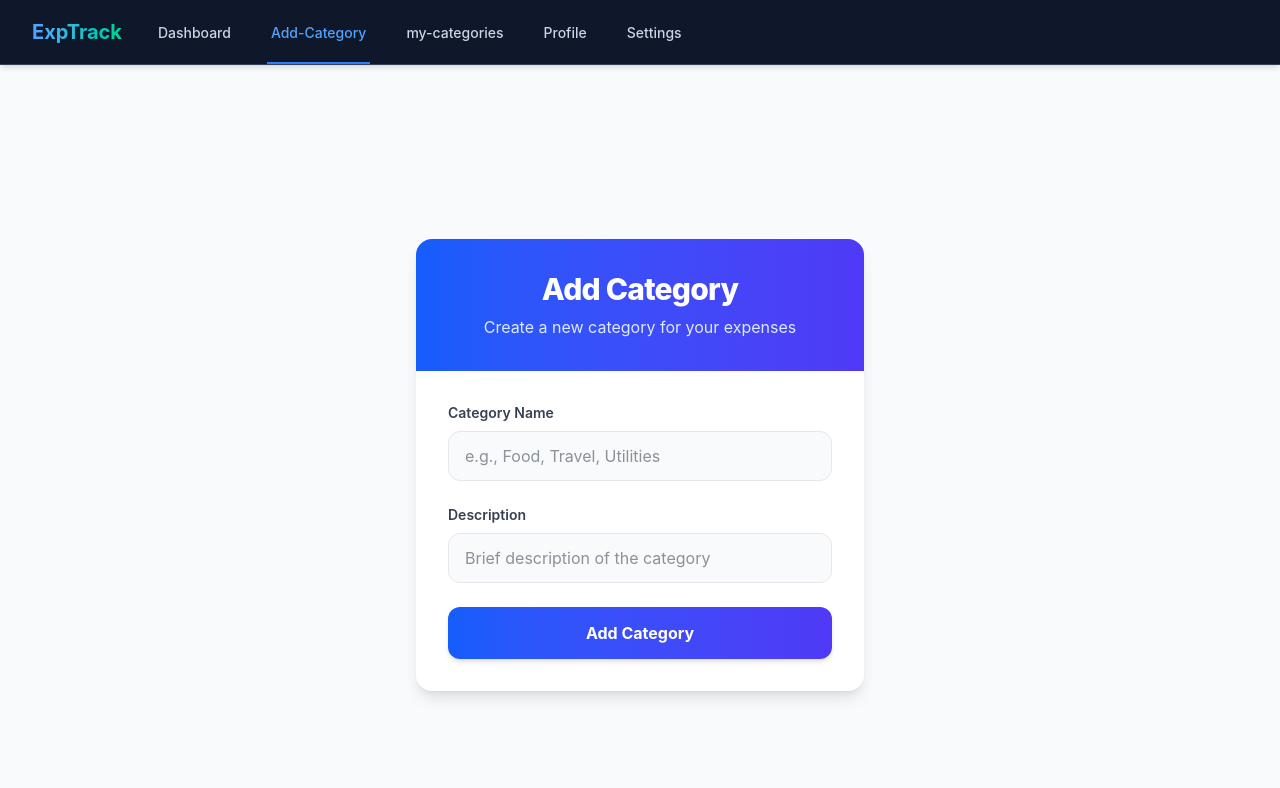
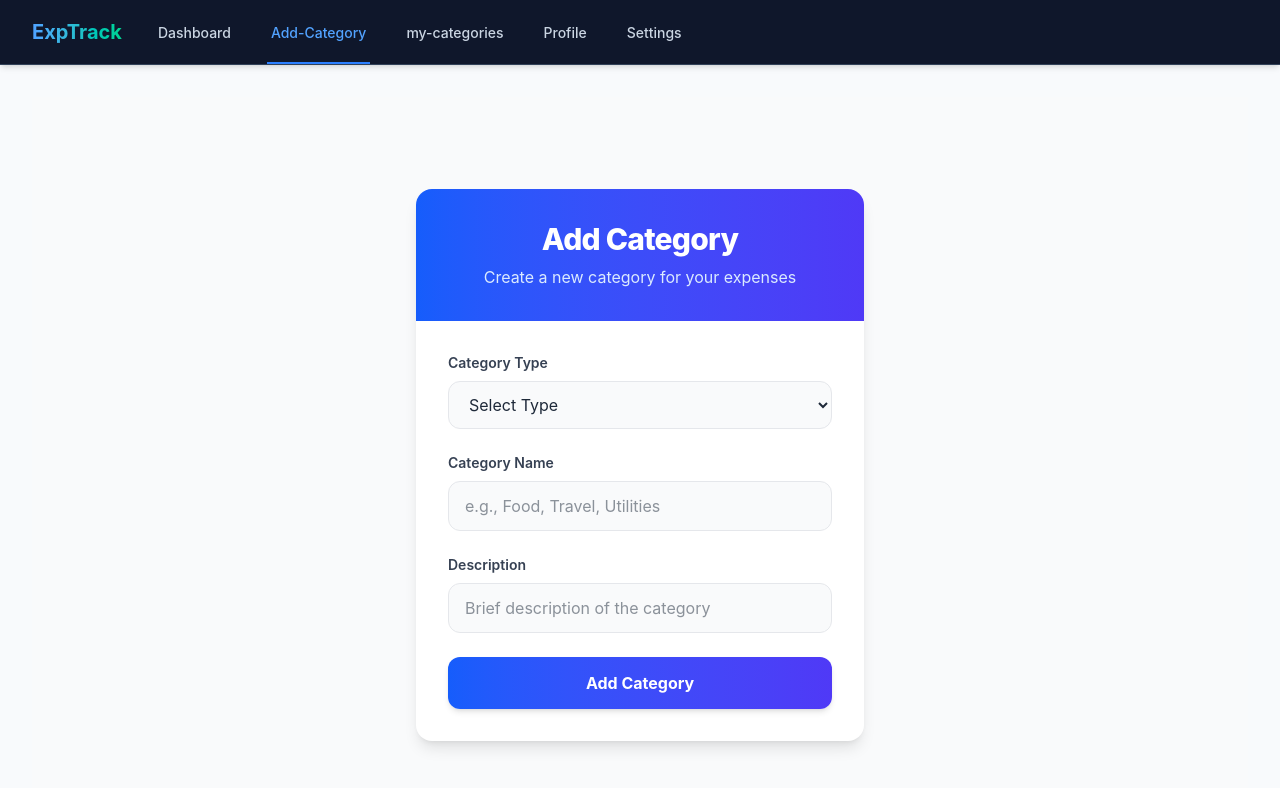
Before and after one commit to Lalitkhairnar07/frontend-Exp, a React (Vite) app: page /add-category in a window 1280 px wide. Shown: the top 788 px of the page. Built offline with nearby package versions, Linux system fonts and the light colour scheme.

Commit message:
income&exp

```diff
--- a/src/user/AddCategory.jsx
+++ b/src/user/AddCategory.jsx
@@ -8,14 +8,26 @@ export const AddCategory = () => {
     const navigate = useNavigate()
 
     const submitHanlder = async (data) => {
-        try {
-            //api
+        // try {
+        //     //api
+        //     const res = await axios.post("/expenseCategory/", data)
+        //     console.log(res.data)
+        //     reset() // clear form after submission
+        //     navigate('/my-categories')
+        // } catch (error) {
+        //     console.error("Error adding category:", error)
+        // }
+
+        console.log(data)
+        if(data.type == "expense"){
             const res = await axios.post("/expenseCategory/", data)
             console.log(res.data)
-            reset() // clear form after submission
             navigate('/my-categories')
-        } catch (error) {
-            console.error("Error adding category:", error)
+        }
+        if(data.type == "income"){
+            const res = await axios.post("/incomeCat/", data)
+            console.log(res.data)
+            navigate('/my-categories')
         }
     }
 
@@ -28,6 +40,20 @@ export const AddCategory = () => {
                 </div>
 
                 <form onSubmit={handleSubmit(submitHanlder)} className="p-6 sm:p-8 space-y-6">
+                    <div className="space-y-2">
+                        <label htmlFor="type" className="block text-sm font-semibold text-gray-700">
+                            Category Type
+                        </label>
+                        <select
+                            id="type"
+                            className="w-full px-4 py-3 rounded-xl border border-gray-200 focus:ring-2 focus:ring-indigo-500 focus:border-indigo-500 outline-none transition-all text-gray-800 bg-gray-50 focus:bg-white"
+                            {...register("type", { required: true })}
+                        >
+                            <option value="">Select Type</option>
+                            <option value="expense">Expense</option>
+                            <option value="income">Income</option>
+                        </select>
+                    </div>
                     <div className="space-y-2">
                         <label htmlFor="name" className="block text-sm font-semibold text-gray-700">
                             Category Name
```
